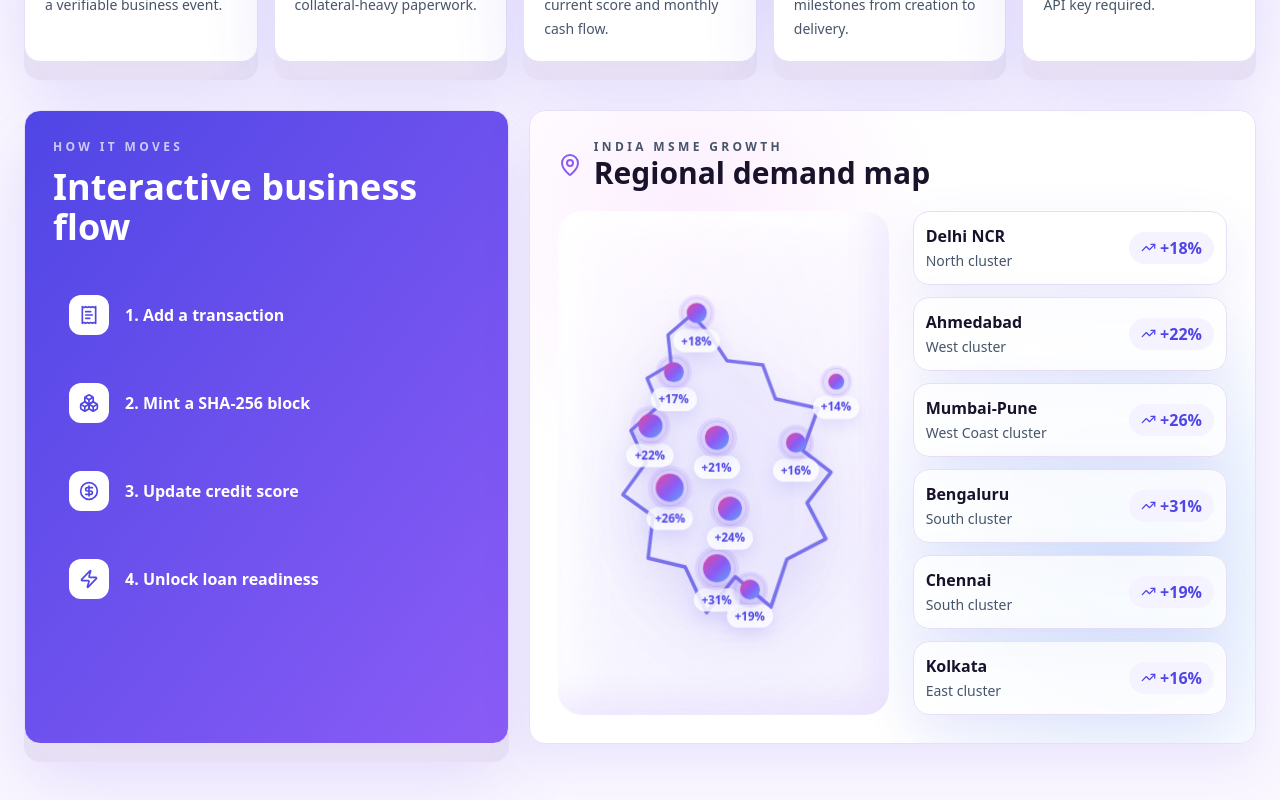
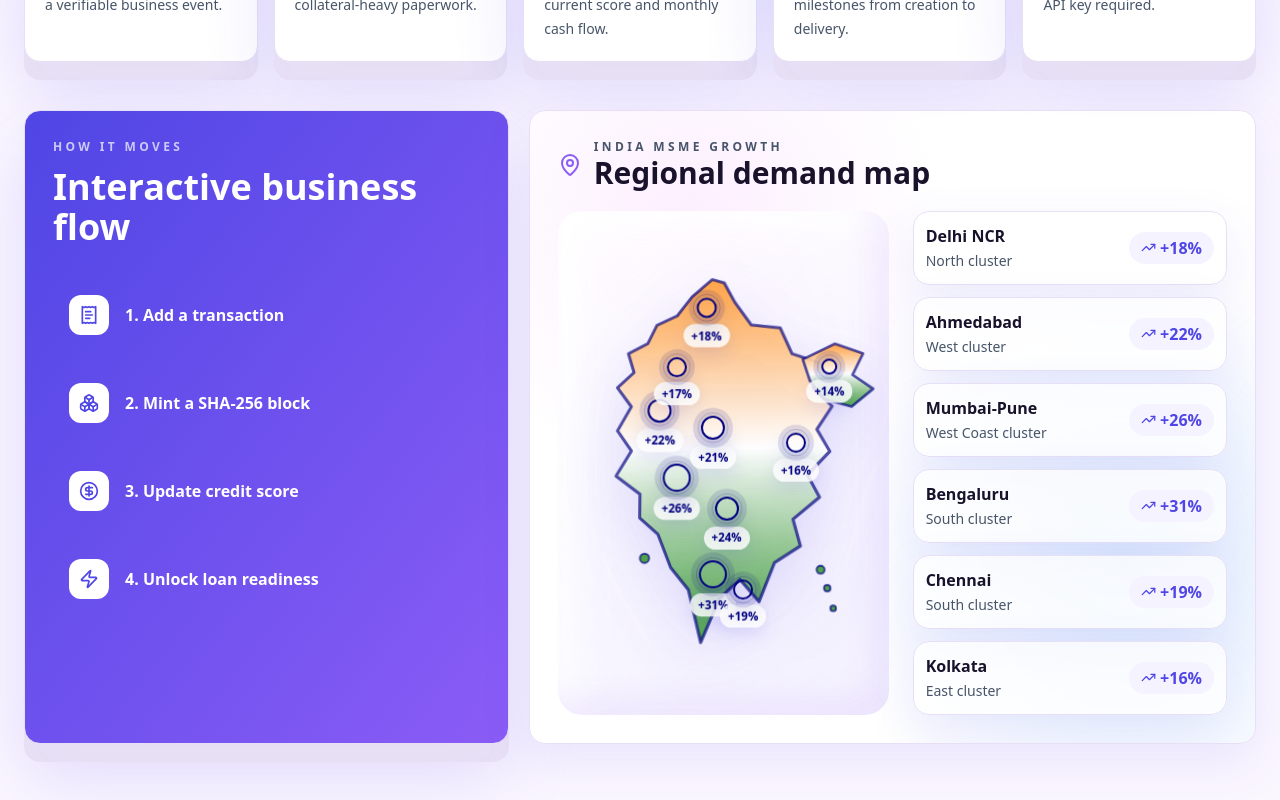
Before and after one commit to rudranshrajsrivastava/MICROFINANCE, a Next.js app: page / in a window 1280 px wide. Shown: the part 1116-1916 px from the top of the page. Built offline with nearby package versions, Linux system fonts and the light colour scheme.

Commit message:
Refine India map with flag color markers

```diff
--- a/app/globals.css
+++ b/app/globals.css
@@ -141,7 +141,7 @@ select {
 
   .india-map-stage {
     position: relative;
-    min-height: 430px;
+    min-height: 500px;
     border-radius: 1.5rem;
     background:
       linear-gradient(145deg, rgba(255, 255, 255, 0.72), rgba(237, 233, 254, 0.62)),
@@ -153,18 +153,28 @@ select {
 
   .india-map-outline {
     position: absolute;
-    inset: 7% 8%;
-    width: 84%;
-    height: 86%;
+    inset: 1% 2%;
+    width: 96%;
+    height: 98%;
     filter: drop-shadow(0 24px 28px rgba(79, 70, 229, 0.16));
-    transform: rotateX(9deg) rotateY(-6deg) translateZ(18px);
+    transform: rotateX(8deg) rotateY(-5deg) translateZ(18px);
   }
 
-  .india-map-outline path {
-    fill: rgba(237, 233, 254, 0.86);
-    stroke: rgba(79, 70, 229, 0.72);
+  .india-map-outline path,
+  .india-map-outline circle {
+    fill: url("#indiaTricolor");
+    stroke: rgba(0, 0, 128, 0.68);
     stroke-width: 4;
     stroke-linejoin: round;
+  }
+
+  .india-map-outline .india-northeast {
+    stroke-width: 3.5;
+  }
+
+  .india-map-outline .india-island {
+    fill: rgba(19, 136, 8, 0.72);
+    stroke-width: 2.5;
   }
 
   .map-dot-wrap {
@@ -180,8 +190,20 @@ select {
     position: relative;
     display: block;
     border-radius: 999px;
-    background: linear-gradient(135deg, #ec4899, #8b5cf6 52%, #60a5fa);
-    box-shadow: 0 0 0 8px rgba(139, 92, 246, 0.12), 0 14px 24px rgba(79, 70, 229, 0.25);
+    border: 2px solid #000080;
+    box-shadow: 0 0 0 8px rgba(0, 0, 128, 0.12), 0 14px 24px rgba(0, 0, 128, 0.24);
+  }
+
+  .map-dot-saffron {
+    background: #ff9933;
+  }
+
+  .map-dot-white {
+    background: #ffffff;
+  }
+
+  .map-dot-green {
+    background: #138808;
   }
 
   .map-dot::after {
@@ -189,7 +211,7 @@ select {
     position: absolute;
     inset: -9px;
     border-radius: inherit;
-    border: 1px solid rgba(139, 92, 246, 0.38);
+    border: 1px solid rgba(0, 0, 128, 0.38);
     animation: mapPulse 2.8s ease-out infinite;
   }
 
@@ -198,7 +220,7 @@ select {
     border-radius: 999px;
     background: rgba(255, 255, 255, 0.86);
     padding: 0.18rem 0.5rem;
-    color: #4f46e5;
+    color: #000080;
     font-size: 0.72rem;
     font-weight: 900;
     box-shadow: 0 8px 18px rgba(79, 70, 229, 0.12);
--- a/app/page.tsx
+++ b/app/page.tsx
@@ -11,16 +11,16 @@ const features = [
 ];
 
 const msmeRegions = [
-  { region: "North", city: "Delhi NCR", growth: "+18%", x: "42%", y: "24%", size: "h-5 w-5" },
-  { region: "West", city: "Ahmedabad", growth: "+22%", x: "28%", y: "46%", size: "h-6 w-6" },
-  { region: "West Coast", city: "Mumbai-Pune", growth: "+26%", x: "34%", y: "58%", size: "h-7 w-7" },
-  { region: "South", city: "Bengaluru", growth: "+31%", x: "48%", y: "74%", size: "h-7 w-7" },
-  { region: "South", city: "Chennai", growth: "+19%", x: "58%", y: "78%", size: "h-5 w-5" },
-  { region: "East", city: "Kolkata", growth: "+16%", x: "72%", y: "49%", size: "h-5 w-5" },
-  { region: "Central", city: "Indore-Bhopal", growth: "+21%", x: "48%", y: "48%", size: "h-6 w-6" },
-  { region: "Deccan", city: "Hyderabad", growth: "+24%", x: "52%", y: "62%", size: "h-6 w-6" },
-  { region: "Northwest", city: "Jaipur", growth: "+17%", x: "35%", y: "35%", size: "h-5 w-5" },
-  { region: "Northeast", city: "Guwahati", growth: "+14%", x: "84%", y: "37%", size: "h-4 w-4" }
+  { region: "North", city: "Delhi NCR", growth: "+18%", x: "45%", y: "23%", size: "h-5 w-5", tone: "saffron" },
+  { region: "West", city: "Ahmedabad", growth: "+22%", x: "31%", y: "43%", size: "h-6 w-6", tone: "white" },
+  { region: "West Coast", city: "Mumbai-Pune", growth: "+26%", x: "36%", y: "56%", size: "h-7 w-7", tone: "green" },
+  { region: "South", city: "Bengaluru", growth: "+31%", x: "47%", y: "75%", size: "h-7 w-7", tone: "saffron" },
+  { region: "South", city: "Chennai", growth: "+19%", x: "56%", y: "78%", size: "h-5 w-5", tone: "white" },
+  { region: "East", city: "Kolkata", growth: "+16%", x: "72%", y: "49%", size: "h-5 w-5", tone: "green" },
+  { region: "Central", city: "Indore-Bhopal", growth: "+21%", x: "47%", y: "46%", size: "h-6 w-6", tone: "saffron" },
+  { region: "Deccan", city: "Hyderabad", growth: "+24%", x: "51%", y: "62%", size: "h-6 w-6", tone: "green" },
+  { region: "Northwest", city: "Jaipur", growth: "+17%", x: "36%", y: "34%", size: "h-5 w-5", tone: "white" },
+  { region: "Northeast", city: "Guwahati", growth: "+14%", x: "82%", y: "34%", size: "h-4 w-4", tone: "saffron" }
 ];
 
 export default function LandingPage() {
@@ -143,8 +143,20 @@ export default function LandingPage() {
           </div>
           <div className="grid gap-6 lg:grid-cols-[1fr_0.95fr]">
             <div className="india-map-stage">
-              <svg className="india-map-outline" viewBox="0 0 320 380" role="img" aria-label="Stylized map of India">
-                <path d="M126 18 98 42l4 35-28 16 14 33-32 28 18 38-26 36 35 25-5 47 42 10 24 50 32-39 39 33 18-52 43-22-20-40 27-34-31-25 18-48-48-12-14-40-41-6-21-33Z" />
+              <svg className="india-map-outline" viewBox="0 0 420 520" role="img" aria-label="Stylized complete map of India">
+                <defs>
+                  <linearGradient id="indiaTricolor" x1="0" x2="0" y1="0" y2="1">
+                    <stop offset="0%" stopColor="#ff9933" stopOpacity="0.9" />
+                    <stop offset="48%" stopColor="#ffffff" stopOpacity="0.96" />
+                    <stop offset="100%" stopColor="#138808" stopOpacity="0.72" />
+                  </linearGradient>
+                </defs>
+                <path className="india-mainland" d="M198 16 171 39 151 65 124 77 112 102 86 115 94 141 72 161 91 187 73 219 92 246 72 279 104 303 104 334 128 355 145 398 168 426 184 492 208 437 234 413 258 441 278 392 311 371 302 337 336 309 321 280 350 250 334 221 354 191 330 166 338 133 303 120 288 85 250 80 228 48 214 21Z" />
+                <path className="india-northeast" d="M317 128 359 108 395 122 381 150 407 169 379 192 343 181 326 157Z" />
+                <circle className="india-island" cx="111" cy="386" r="6" />
+                <circle className="india-island" cx="336" cy="401" r="5" />
+                <circle className="india-island" cx="344" cy="424" r="4" />
+                <circle className="india-island" cx="351" cy="449" r="3.5" />
               </svg>
               {msmeRegions.map((region, index) => (
                 <div
@@ -152,7 +164,7 @@ export default function LandingPage() {
                   key={region.city}
                   style={{ left: region.x, top: region.y, animationDelay: `${index * 160}ms` }}
                 >
-                  <span className={`map-dot ${region.size}`} />
+                  <span className={`map-dot map-dot-${region.tone} ${region.size}`} />
                   <span className="map-dot-label">{region.growth}</span>
                 </div>
               ))}
```
